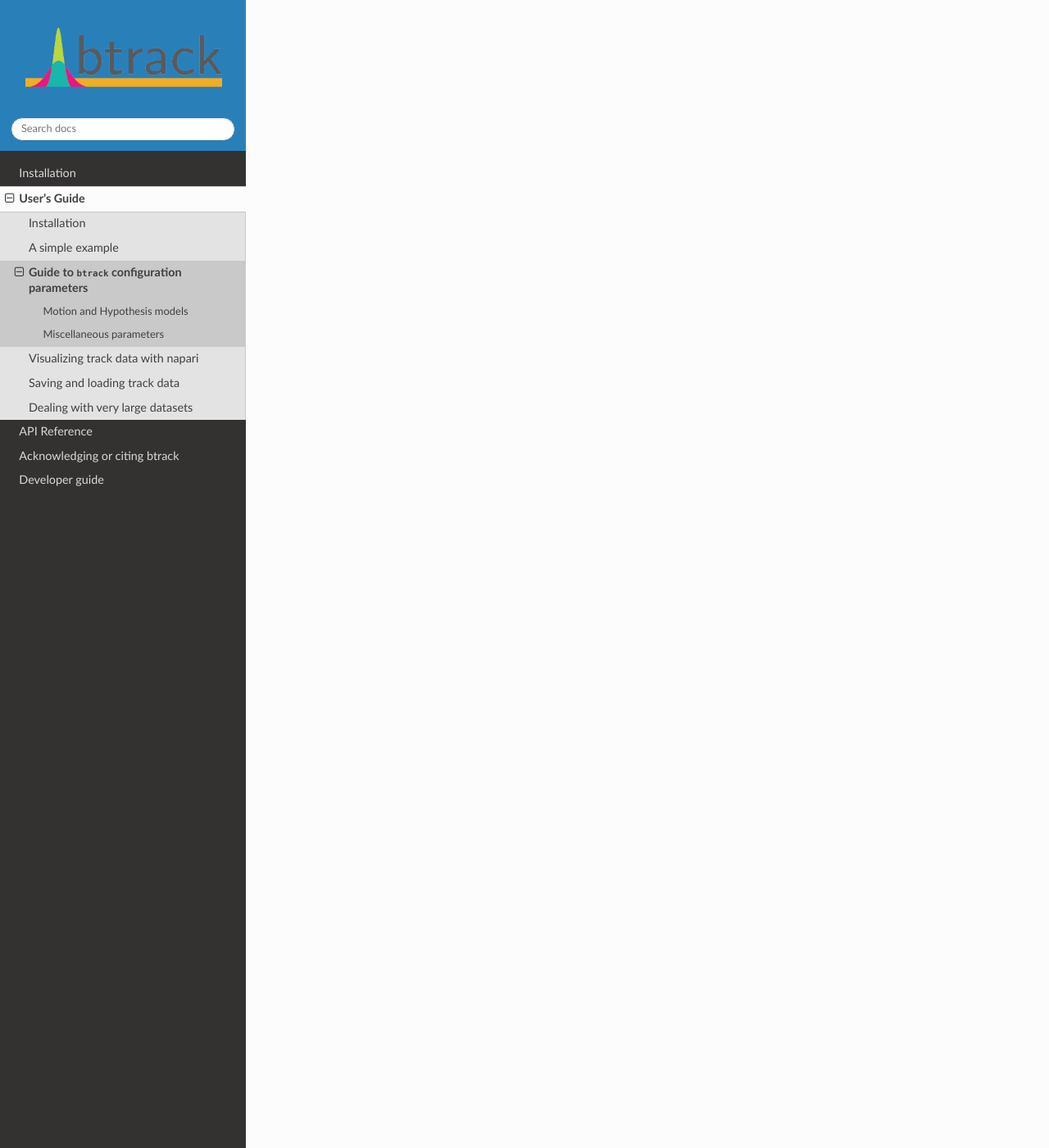
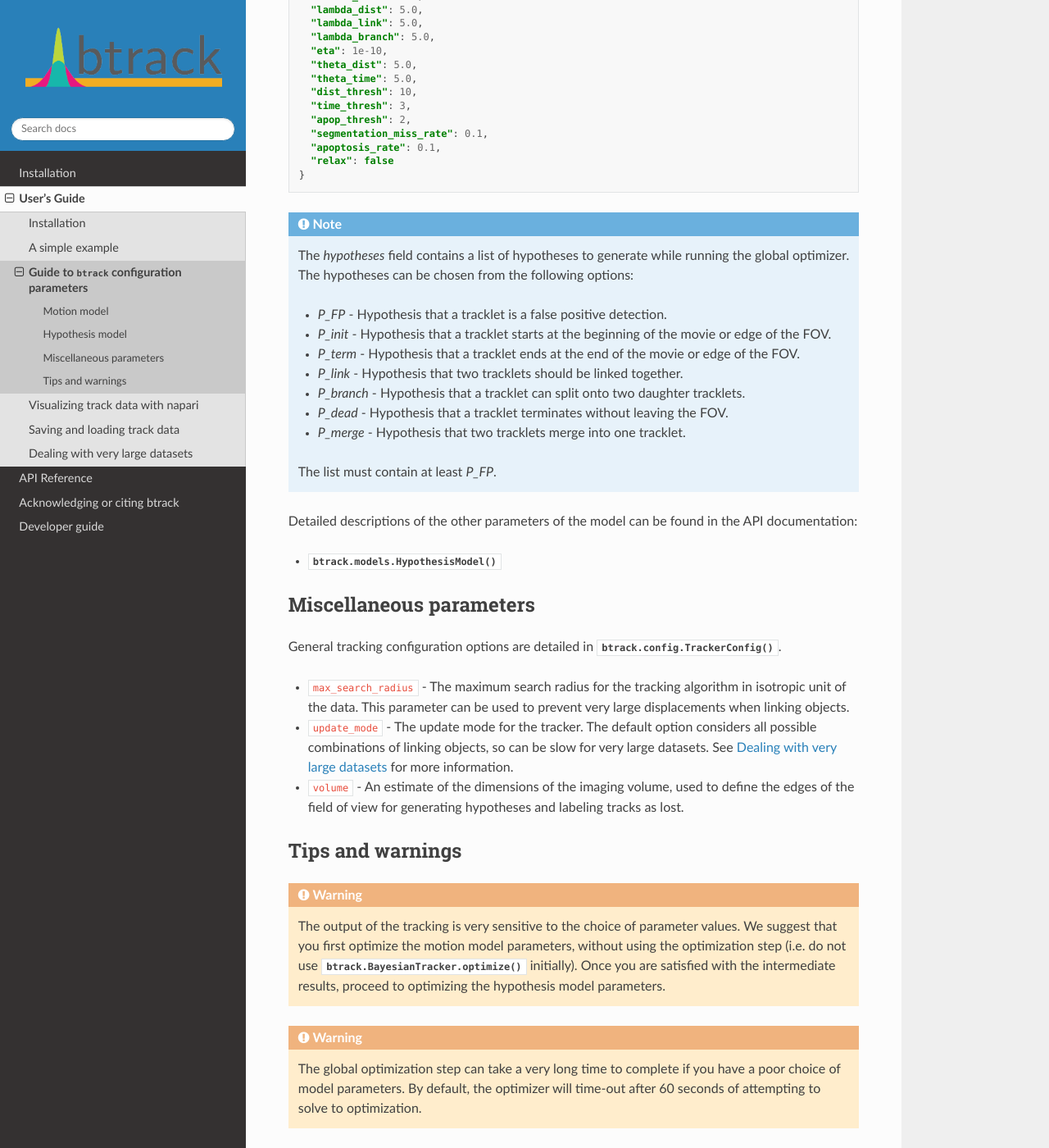
Before and after one commit to quantumjot/btrack, a Sphinx documentation site: the page built from docs/user_guide/configuration.rst, in a window 1280 px wide and 1400 px high, scrolled down 1650 px. Shown: the whole window at 82% size. Built offline with Sphinx 7.4.7 and the Read the Docs theme 2.0.0, drawn with Linux system fonts in a browser that asks for light colours; the version number could not be read and is left out; some of the changed text lies outside the part shown.

Commit message:
added more documentation

```diff
--- a/docs/user_guide/configuration.rst
+++ b/docs/user_guide/configuration.rst
@@ -1,19 +1,125 @@
 Guide to ``btrack`` configuration parameters
 ============================================
 
-This is a short guide to the configuration parameters for ``btrack``
+This is a short guide to the configuration parameters for ``btrack``.
 
-Motion and Hypothesis models
-----------------------------
+.. note::
+  Example configurations for particle or cell tracking applications can be found in the `models/` folder.
 
-Detailed descriptions of the parameters of the models can be found in the API documentation:
+
+Motion model
+------------
+
+The motion model is used to make forward predictions about the location of objects using historical information and estimates of the error in the measurements and the process.
+
+.. code:: json
+
+   "MotionModel": {
+     "name": "cell_motion",
+     "dt": 1.0,
+     "measurements": 3,
+     "states": 6,
+     "accuracy": 7.5,
+     "prob_not_assign": 0.001,
+     "max_lost": 5,
+     "A": {
+       "matrix": [1,0,0,1,0,0,
+                  0,1,0,0,1,0,
+                  0,0,1,0,0,1,
+                  0,0,0,1,0,0,
+                  0,0,0,0,1,0,
+                  0,0,0,0,0,1]
+     },
+     "H": {
+       "matrix": [1,0,0,0,0,0,
+                  0,1,0,0,0,0,
+                  0,0,1,0,0,0]
+     },
+     "P": {
+       "sigma": 150.0,
+       "matrix": [0.1,0,0,0,0,0,
+                  0,0.1,0,0,0,0,
+                  0,0,0.1,0,0,0,
+                  0,0,0,1,0,0,
+                  0,0,0,0,1,0,
+                  0,0,0,0,0,1]
+     },
+     "G": {
+       "sigma": 15.0,
+       "matrix": [0.5,0.5,0.5,1,1,1]
+
+     },
+     "R": {
+       "sigma": 5.0,
+       "matrix": [1,0,0,
+                  0,1,0,
+                  0,0,1]
+     }
+   }
+
+.. note::
+  In particular, the values of `sigma` for the matrices `P`, `G` and `R` specify the magnitude of the error in the initial estimates, the process itself and the measurements.
+
+Detailed descriptions of the other parameters of the model can be found in the API documentation:
 
 * :py:meth:`btrack.models.MotionModel`
+
+Hypothesis model
+----------------
+
+The hypothesis model is used by the global optimizer to build the final set of tracks if using the :py:meth:`btrack.BayesianTracker.optimize()` method.
+
+.. code:: json
+
+   "HypothesisModel": {
+     "name": "cell_hypothesis",
+     "hypotheses": ["P_FP", "P_init", "P_term", "P_link", "P_branch", "P_dead"],
+     "lambda_time": 5.0,
+     "lambda_dist": 5.0,
+     "lambda_link": 5.0,
+     "lambda_branch": 5.0,
+     "eta": 1e-10,
+     "theta_dist": 5.0,
+     "theta_time": 5.0,
+     "dist_thresh": 10,
+     "time_thresh": 3,
+     "apop_thresh": 2,
+     "segmentation_miss_rate": 0.1,
+     "apoptosis_rate": 0.1,
+     "relax": false
+   }
+
+.. note::
+  The `hypotheses` field contains a list of hypotheses to generate while running the global optimizer. The hypotheses can be chosen from the following options:
+
+  * `P_FP` - Hypothesis that a tracklet is a false positive detection.
+  * `P_init` - Hypothesis that a tracklet starts at the beginning of the movie or edge of the FOV.
+  * `P_term` - Hypothesis that a tracklet ends at the end of the movie or edge of the FOV.
+  * `P_link` - Hypothesis that two tracklets should be linked together.
+  * `P_branch` - Hypothesis that a tracklet can split onto two daughter tracklets.
+  * `P_dead` - Hypothesis that a tracklet terminates without leaving the FOV.
+  * `P_merge` - Hypothesis that two tracklets merge into one tracklet.
+
+  The list must contain at least `P_FP`.
+
+Detailed descriptions of the other parameters of the model can be found in the API documentation:
+
 * :py:meth:`btrack.models.HypothesisModel`
 
 Miscellaneous parameters
 ------------------------
 
-- ``max_search_radius`` - the maximum search radius in isotropic unit of the data
-- ``update_mode`` - the update mode for the tracker
-- ``volume`` - estimate of the dimensions of the imaging volume
+General tracking configuration options are detailed in :py:meth:`btrack.config.TrackerConfig`.
+
+- ``max_search_radius`` - The maximum search radius for the tracking algorithm in isotropic unit of the data. This parameter can be used to prevent very large displacements when linking objects.
+- ``update_mode`` - The update mode for the tracker. The default option considers all possible combinations of linking objects, so can be slow for very large datasets. See :ref:`update_methods` for more information.
+- ``volume`` - An estimate of the dimensions of the imaging volume, used to define the edges of the field of view for generating hypotheses and labeling tracks as lost.
+
+Tips and warnings
+-----------------
+
+.. warning::
+  The output of the tracking is very sensitive to the choice of parameter values. We suggest that you first optimize the motion model parameters, without using the optimization step (i.e. do not use :py:meth:`btrack.BayesianTracker.optimize()` initially).  Once you are satisfied with the intermediate results, proceed to optimizing the hypothesis model parameters.
+
+.. warning::
+  The global optimization step can take a very long time to complete if you have a poor choice of model parameters. By default, the optimizer will time-out after 60 seconds of attempting to solve to optimization.
--- a/docs/user_guide/large_datasets.rst
+++ b/docs/user_guide/large_datasets.rst
@@ -1,3 +1,5 @@
+.. _update_methods:
+
 ================================
 Dealing with very large datasets
 ================================
```
Also changed, not shown: 2 other files.
